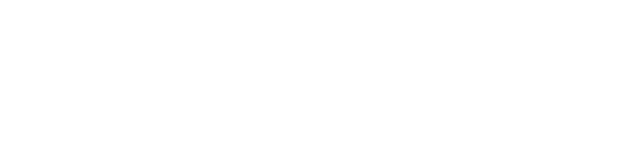
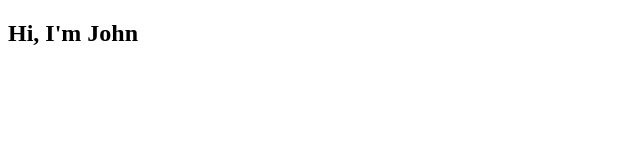
Before and after one commit to norman02/portfolio, a plain HTML site: page index.html in a window 1280 px wide. Shown: the whole page, without its empty margins (0-640 px from the left). Drawn offline with Linux system fonts and the light colour scheme.

Commit message:
completed user story 2 'welcome section should have an h1 element that containes text'

```diff
--- a/index.html
+++ b/index.html
@@ -8,7 +8,7 @@
 </head>
 <body>
     <section id="welcome-section">
-
+        <h1>Hi, I'm John</h1>
     </section>
 
 </body>
```
